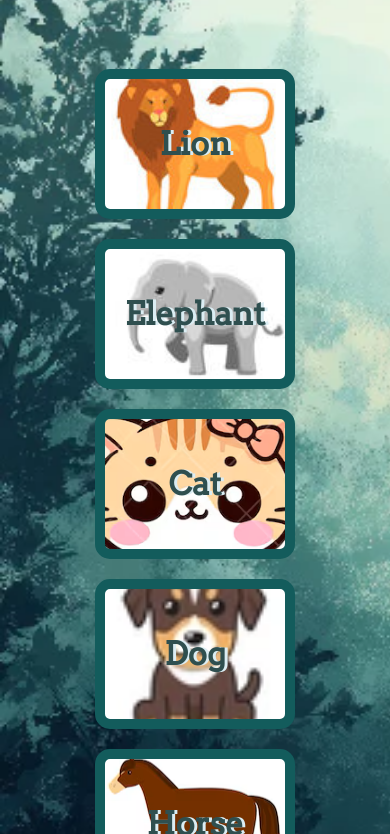
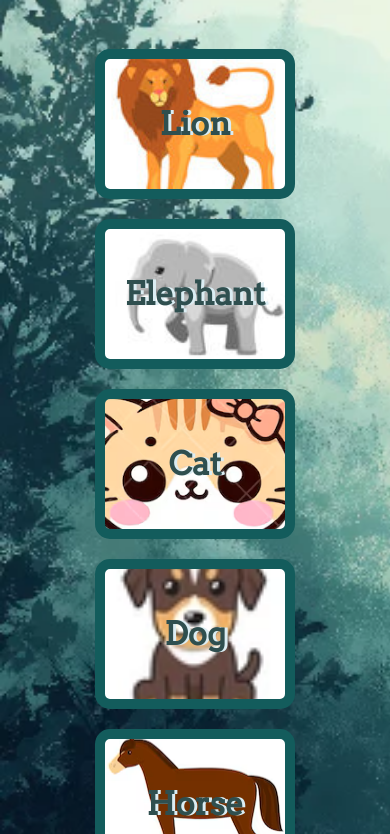
Before and after one commit to Shaliniverma-Ind/AnimalSoundsWEB, a plain HTML site: page index.html in a window 390 px wide. Shown: the part 221-1055 px from the top of the page. Drawn offline with Linux system fonts and the light colour scheme.

Commit message:
Add files via upload

```diff
--- a/style.css
+++ b/style.css
@@ -51,11 +51,6 @@ footer{
 
 .set {
   margin: 10% auto;
-  display: flex ;
-  flex-wrap: wrap;
-  justify-content: center;;
-  padding: 20px;
-  max-width: 1000px;
 
 }
 
@@ -69,27 +64,11 @@ footer{
   color: darkslategray;
   text-shadow: 3px 0 #DBEDF3;
   border-radius: 15px;
-
-  width: 100%;
-  max-width: 200px;
-  aspect-ratio: 4/3;
-  height: auto;
+  display: inline-block;
+  width: 200px;;
+  height: 150px;
   text-align: center;
   margin: 10px;
   background-color: white;
-  word-wrap: break-word;
-  overflow-wrap: break-word;
-  white-space: normal;
+
 }
-
-@media (max-width:600px){
-  .set{
-  display: flex;
-  flex-direction: column;
-  align-items: center;
-  }
-  .animal{
-    width: 80vw;
-    max-width :200px;;
-  }
-}
```
